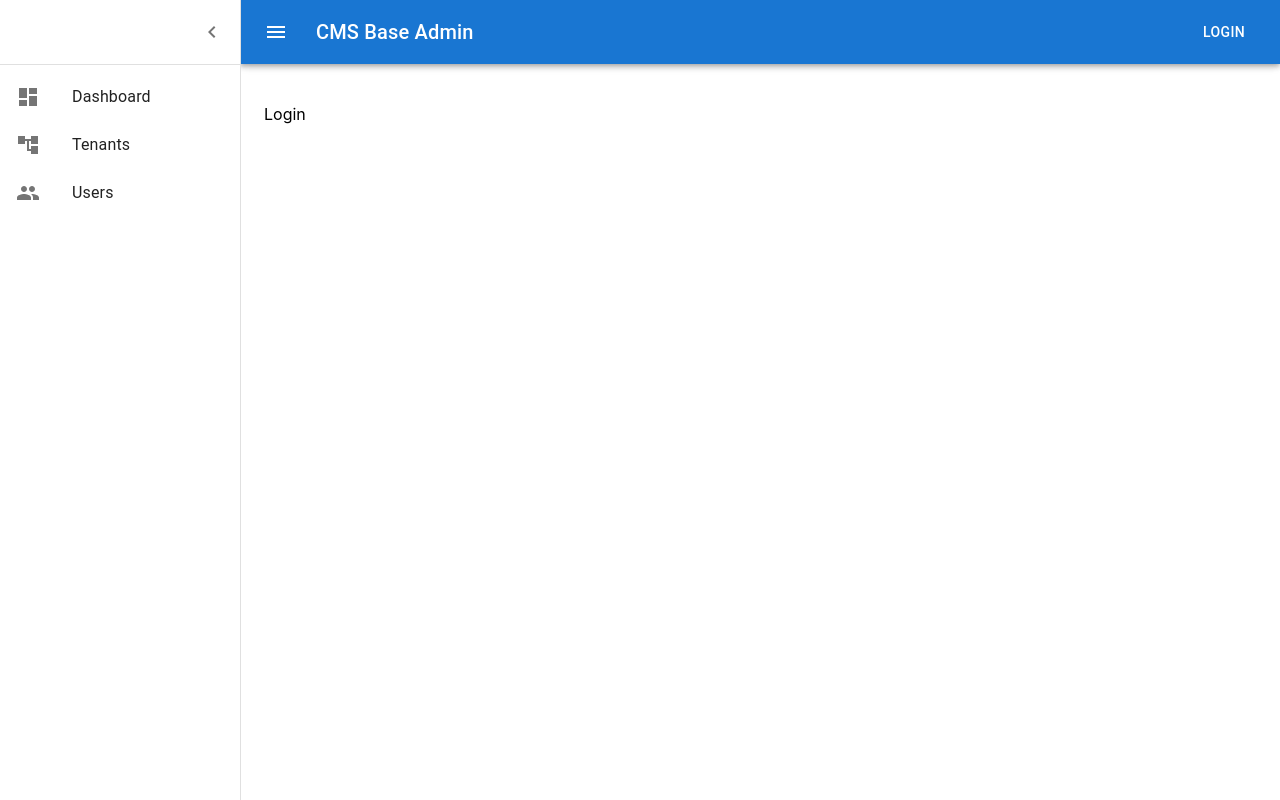
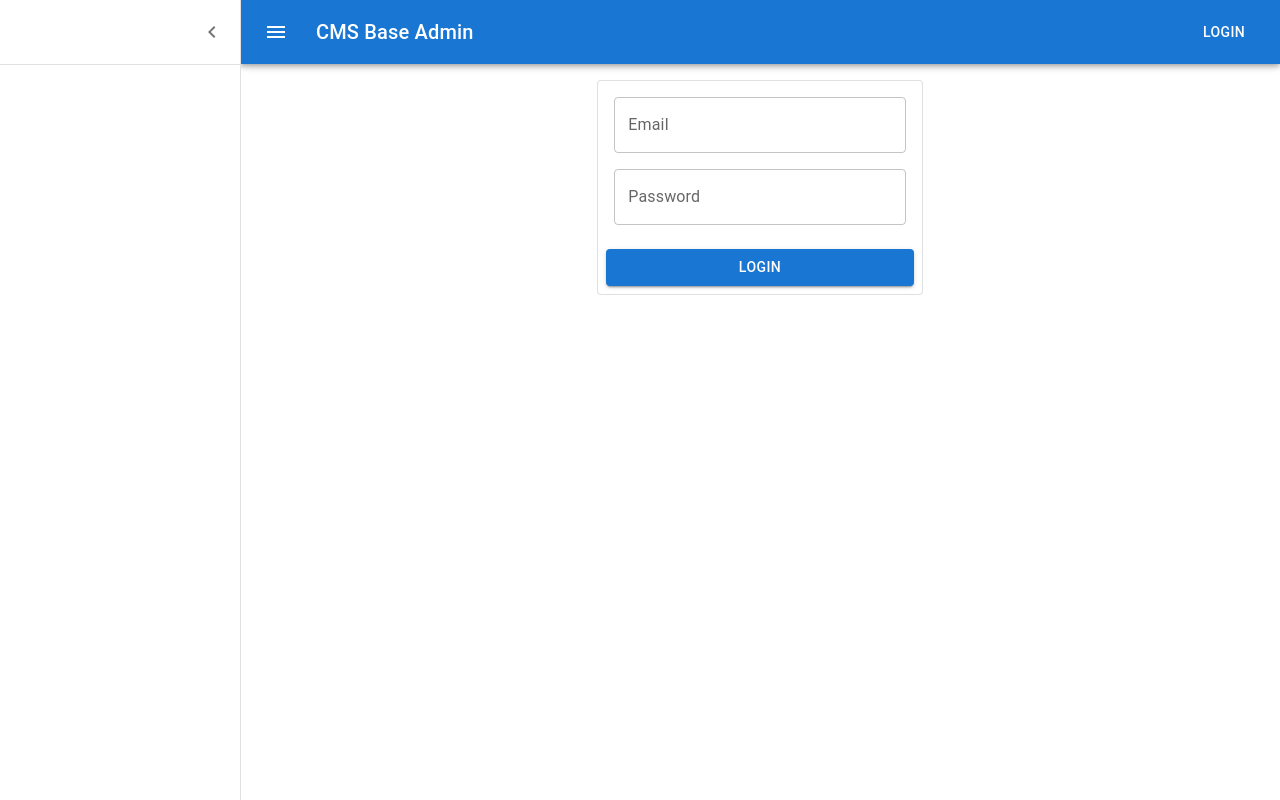
Before and after one commit to Cowlick-Studios/cmsbase2-spa-react, a React (Create React App) app: page /login in a window 1280 px wide. Built offline with nearby package versions, Linux system fonts and the light colour scheme; no server answers.

Commit message:
Login system

```diff
--- a/public/index.html
+++ b/public/index.html
@@ -1,14 +1,12 @@
 <!DOCTYPE html>
 <html lang="en">
+
 <head>
   <meta charset="utf-8" />
   <link rel="icon" href="%PUBLIC_URL%/favicon.ico" />
   <meta name="viewport" content="width=device-width, initial-scale=1" />
   <meta name="theme-color" content="#000000" />
-    <meta
-      name="description"
-      content="Web site created using create-react-app"
-    />
+  <meta name="description" content="Web site created using create-react-app" />
   <link rel="apple-touch-icon" href="%PUBLIC_URL%/logo192.png" />
   <!--
       manifest.json provides metadata used when your web app is installed on a
@@ -24,8 +22,9 @@
       work correctly both with client-side routing and a non-root public URL.
       Learn how to configure a non-root public URL by running `npm run build`.
     -->
-    <title>React App</title>
+  <title>CMS Base Admin</title>
 </head>
+
 <body>
   <noscript>You need to enable JavaScript to run this app.</noscript>
   <div id="root"></div>
@@ -40,4 +39,5 @@
       To create a production bundle, use `npm run build` or `yarn build`.
     -->
 </body>
+
 </html>
--- a/src/App.tsx
+++ b/src/App.tsx
@@ -32,11 +32,12 @@ const Main = styled('main', { shouldForwardProp: (prop) => prop !== 'open' })<{
   open?: boolean;
 }>(({ theme, open }) => ({
   flexGrow: 1,
-  padding: theme.spacing(3),
+  padding: theme.spacing(2),
   transition: theme.transitions.create('margin', {
     easing: theme.transitions.easing.sharp,
     duration: theme.transitions.duration.leavingScreen,
   }),
+  minHeight: `calc(100vh - 64px - 16px - 16px)`,
   marginTop: `64px`,
   ...(open && {
     width: `calc(100% - ${drawerWidth}px)`,
@@ -101,6 +102,16 @@ function App() {
     setOpen(!open);
   }
 
+  const logout = () => {
+    localStorage.removeItem("access_token");
+    localStorage.removeItem("user");
+
+    setAccessToken(null);
+    setUser(null);
+
+    navigate('/login');
+  }
+
   return (
     <>
       <AppContext.Provider
@@ -129,9 +140,15 @@ function App() {
                 <Typography variant="h6" component="div" sx={{ flexGrow: 1 }}>
                   CMS Base Admin
                 </Typography>
-                <Button color="inherit" onClick={() => {
-                  navigate('/login');
-                }}>Login</Button>
+                {accessToken ? (
+                  <Button color="inherit" onClick={() => {
+                    logout();
+                  }}>Logout</Button>
+                ) : (
+                  <Button color="inherit" onClick={() => {
+                    navigate('/login');
+                  }}>Login</Button>
+                )}
               </Toolbar>
             </AppBar>
 
@@ -154,7 +171,9 @@ function App() {
             </Drawer>
 
             <Main open={open}>
-              <Router/>
+              <Box>
+                <Router/>
+              </Box>
             </Main>
           </Box>
         </div>
--- a/src/Router.tsx
+++ b/src/Router.tsx
@@ -13,7 +13,7 @@ function Router() {
     <>
       <Routes>
         <Route path="/" element={
-          <RequireAuthComponent enforce={false}>
+          <RequireAuthComponent enforce={true}>
             <DashboardPage/>
           </RequireAuthComponent>
         }/>
@@ -23,12 +23,12 @@ function Router() {
           </RequireAuthComponent>
         }/>
         <Route path="/tenant" element={
-          <RequireAuthComponent enforce={false}>
+          <RequireAuthComponent enforce={true}>
             <TenantPage/>
           </RequireAuthComponent>
         }/>
         <Route path="/user" element={
-          <RequireAuthComponent enforce={false}>
+          <RequireAuthComponent enforce={true}>
             <UserPage/>
           </RequireAuthComponent>
         }/>
--- /dev/null
+++ b/src/components/LoginComponent.tsx
@@ -0,0 +1,74 @@
+import React, { useState, useEffect, useContext } from 'react';
+import { useNavigate, Link as A } from 'react-router-dom';
+import {http, axios} from '../services/http';
+import { AppContext } from '../contexts/AppContext';
+
+import Grid from '@mui/material/Grid';
+import Card from '@mui/material/Card';
+import CardHeader from '@mui/material/CardHeader';
+import CardContent from '@mui/material/CardContent';
+import CardActions from '@mui/material/CardActions';
+import Button from '@mui/material/Button';
+import TextField from '@mui/material/TextField';
+import Typography from '@mui/material/Typography';
+
+function LoginComponent( {}: any ) {
+  const navigate = useNavigate();
+  const AppContextState: any = useContext(AppContext);
+
+  const [email, setEmail] = useState("");
+  const [password, setPassword] = useState("");
+
+  const login = () => {
+    http.post('/auth/login', {
+      email: email,
+      password: password
+    }).then((res) => {
+      AppContextState.setAccessToken(res.data.access_token);
+      AppContextState.setUser(res.data.user);
+
+      localStorage.setItem("access_token", JSON.stringify(res.data.access_token));
+      localStorage.setItem("user", JSON.stringify(res.data.user));
+
+      setEmail("");
+      setPassword("");
+
+      navigate('/');
+    });
+  }
+
+  return (
+    <>
+      <Card variant="outlined">
+        {/* <CardHeader
+          title="Shrimp and Chorizo Paella"
+          subheader="September 14, 2016"
+        /> */}
+        <CardContent>
+          <Grid
+            container
+            spacing={2}
+          >
+            <Grid item xs={12}>
+              <TextField fullWidth id="outlined-basic" label="Email" variant="outlined" type="email" onChange={(e) => {
+                setEmail(e.target.value);
+              }} />
+            </Grid>
+            <Grid item xs={12}>
+              <TextField fullWidth id="outlined-basic" label="Password" variant="outlined" type="password" onChange={(e) => {
+                setPassword(e.target.value);
+              }} />
+            </Grid>
+          </Grid>
+        </CardContent>
+        <CardActions>
+          <Button fullWidth variant="contained" onClick={() => {
+            login();
+          }}>Login</Button>
+        </CardActions>
+      </Card>
+    </>
+  );
+}
+
+export default LoginComponent;
--- a/src/components/MenuComponent.tsx
+++ b/src/components/MenuComponent.tsx
@@ -1,5 +1,5 @@
 import React, { useState, useEffect, useContext } from 'react';
-import { useNavigate, Link as A } from 'react-router-dom';
+import { useNavigate, Link as A, useLocation } from 'react-router-dom';
 
 import { AppContext } from '../contexts/AppContext';
 
@@ -16,14 +16,23 @@ import PeopleIcon from '@mui/icons-material/People';
 function MenuComponent( {children, enforce = true}: any ) {
   const navigate = useNavigate();
   const AppContextState: any = useContext(AppContext);
+  const location = useLocation();
+
+  const isCurrentRoute = (path: string): boolean => {
+    if(location.pathname === path){
+      return true;
+    }
+    return false;
+  }
 
   return (
     <>
+      {AppContextState.accessToken && (
         <List>
           <ListItem disablePadding onClick={() => {
             navigate('/');
           }}>
-          <ListItemButton>
+            <ListItemButton selected={isCurrentRoute('/')}>
               <ListItemIcon>
                 <DashboardIcon />
               </ListItemIcon>
@@ -34,7 +43,7 @@ function MenuComponent( {children, enforce = true}: any ) {
           <ListItem disablePadding onClick={() => {
             navigate('/tenant');
           }}>
-          <ListItemButton>
+            <ListItemButton selected={isCurrentRoute('/tenant')}>
               <ListItemIcon>
                 <AccountTreeIcon />
               </ListItemIcon>
@@ -45,7 +54,7 @@ function MenuComponent( {children, enforce = true}: any ) {
           <ListItem disablePadding onClick={() => {
             navigate('/user');
           }}>
-          <ListItemButton>
+            <ListItemButton selected={isCurrentRoute('/user')}>
               <ListItemIcon>
                 <PeopleIcon />
               </ListItemIcon>
@@ -53,6 +62,7 @@ function MenuComponent( {children, enforce = true}: any ) {
             </ListItemButton>
           </ListItem>
         </List>
+      )}
     </>
   );
 }
--- a/src/pages/LoginPage.tsx
+++ b/src/pages/LoginPage.tsx
@@ -3,6 +3,10 @@ import { useNavigate, Link as A } from 'react-router-dom';
 
 import {axios, http} from '../services/http';
 import { AppContext } from '../contexts/AppContext';
+
+import Grid from '@mui/material/Grid';
+
+import LoginComponent from '../components/LoginComponent';
 
 function LoginPage() {
   const navigate = useNavigate();
@@ -10,7 +14,17 @@ function LoginPage() {
 
   return (
     <>
-      <p>Login</p>
+      <Grid
+        container
+        spacing={2}
+        direction="row"
+        justifyContent="center"
+        alignItems="center"
+      >
+        <Grid item xs={4}>
+          <LoginComponent/>
+        </Grid>
+      </Grid>
     </>
   );
 }
```
Also changed, not shown: src/components/_Component.tsx (added, +17 -0 lines), src/pages/_Page.tsx (added, +17 -0 lines). Lines whose indentation alone changed are shown as unchanged.
